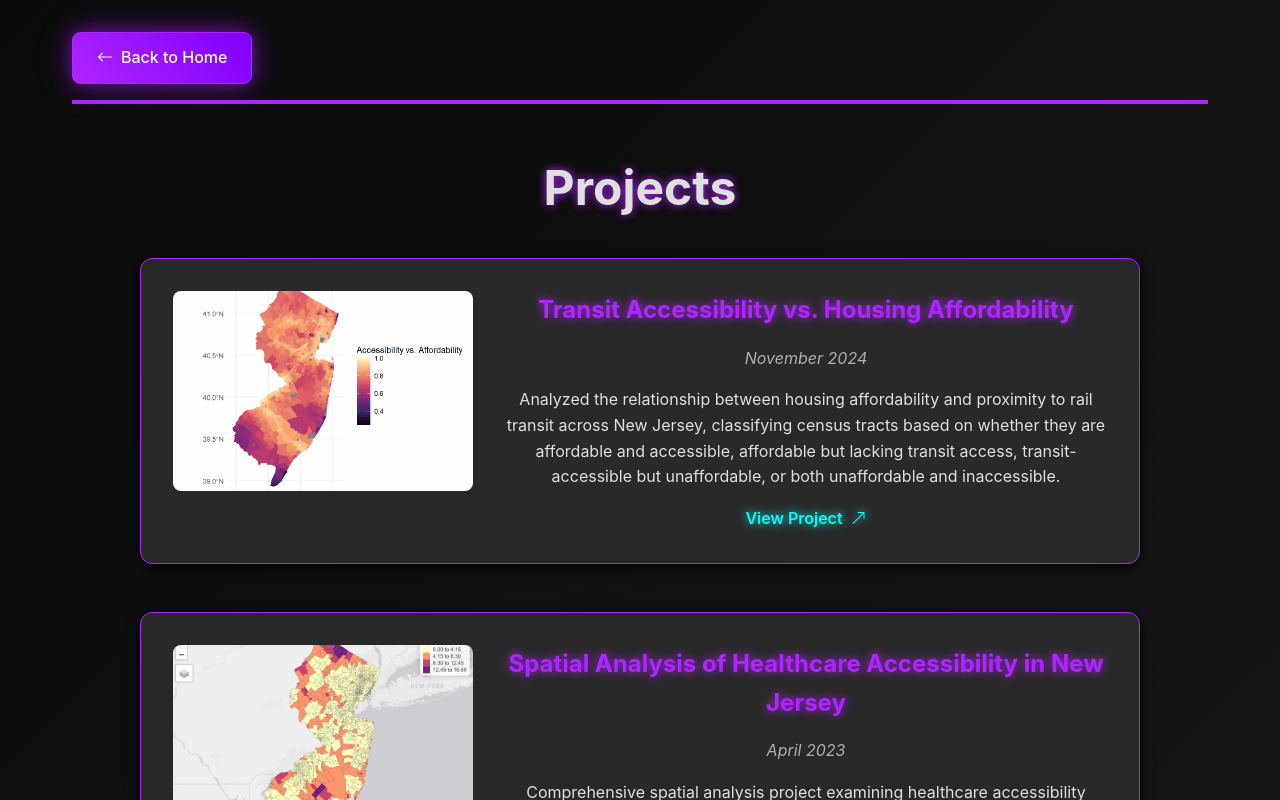
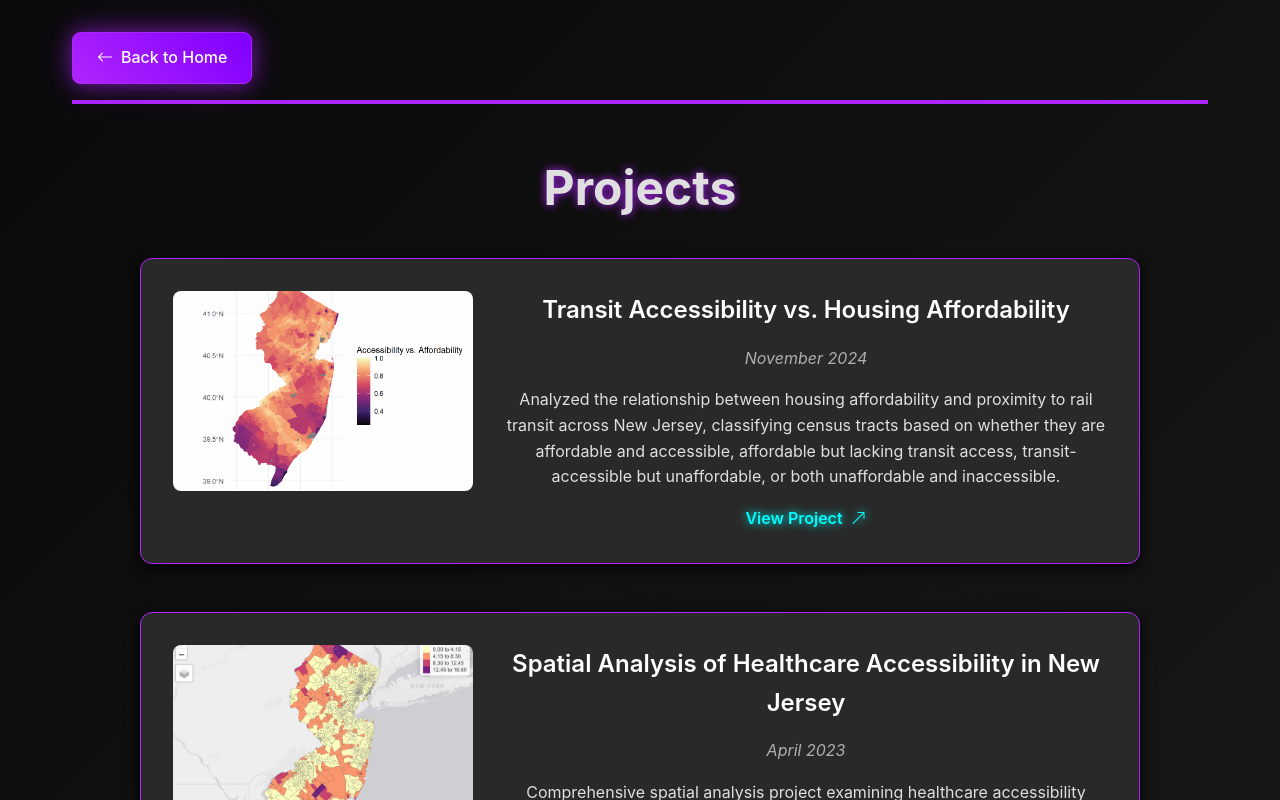
Before and after one commit to SFRATO/StevensWebsite, a React (Vite) app: page /projects in a window 1280 px wide. Shown: the top 800 px of the page. Built offline with nearby package versions, Linux system fonts and the light colour scheme; the HTML template or start-up script is replaced by a standard one.

Commit message:
Remove neon effects from Experience and Projects h3 elements

```diff
--- a/src/index.css
+++ b/src/index.css
@@ -368,10 +368,11 @@ body {
 }
 
 .experience-details h3, .education-details h3 {
-  color: var(--neon-fuchsia);
+  color: var(--stark-white);
   margin: 0 0 0.5rem 0;
   font-size: 1.5rem;
-  text-shadow: 0 0 10px var(--neon-fuchsia);
+  text-shadow: none;
+  font-weight: 600;
 }
 
 .experience-details h4, .education-details h4 {
@@ -424,10 +425,11 @@ body {
 }
 
 .project-details h3 {
-  color: var(--neon-fuchsia);
+  color: var(--stark-white);
   margin: 0 0 1rem 0;
   font-size: 1.5rem;
-  text-shadow: 0 0 10px var(--neon-fuchsia);
+  text-shadow: none;
+  font-weight: 600;
 }
 
 .project-date {
```
